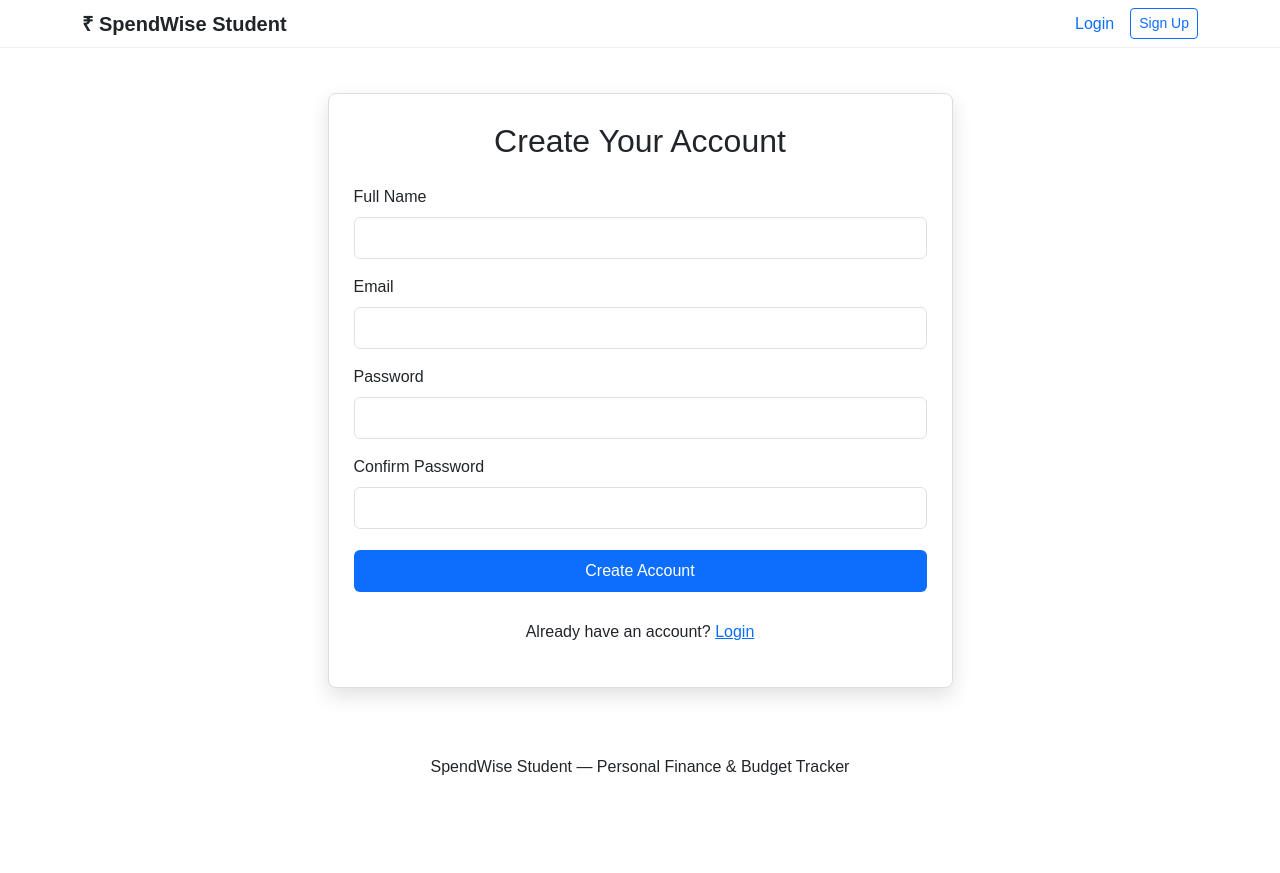
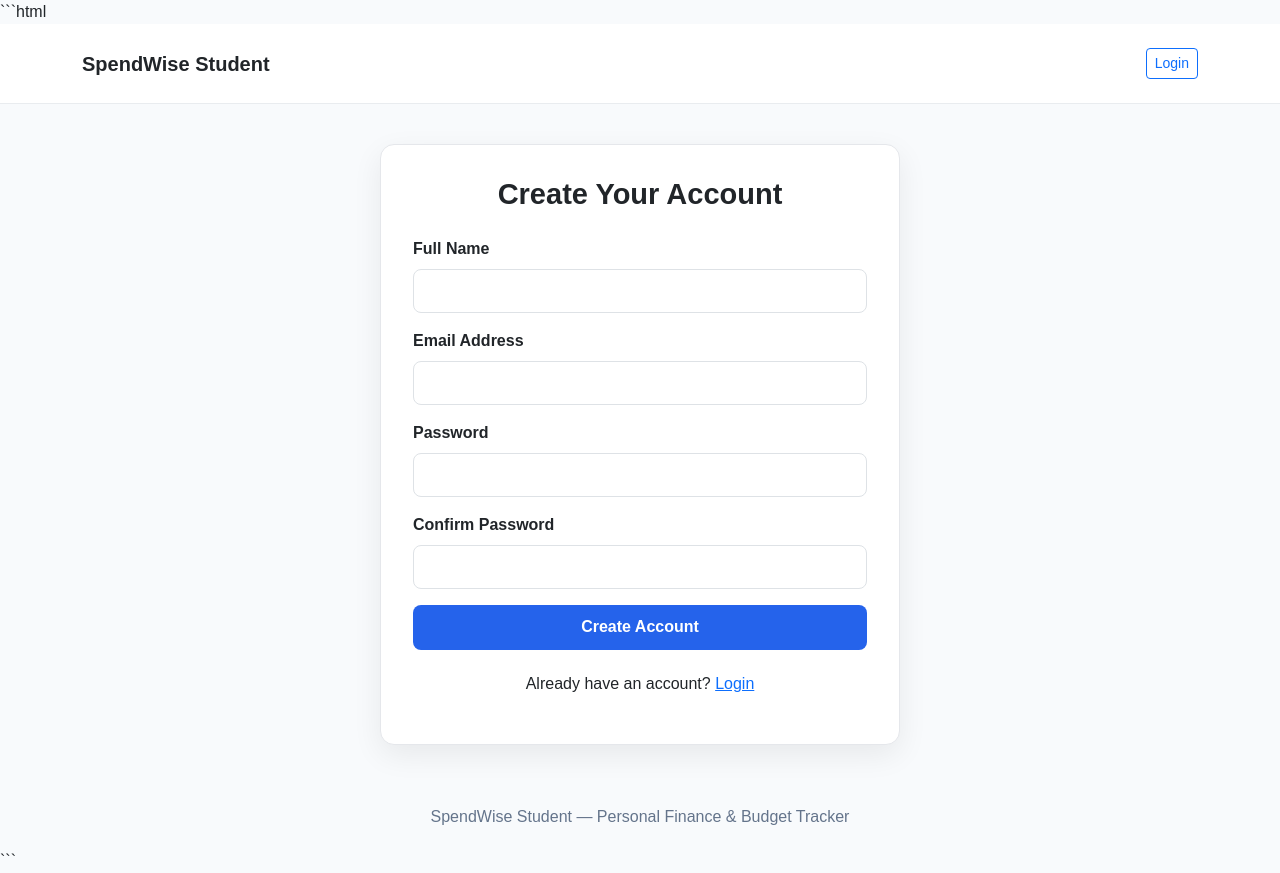
Before and after one commit to manavpathak2404/SpendWise-Student, a Flask app: page /signup in a window 1280 px wide. Before the commit the page ends 775 px from the top, so only its background shows below. Run offline with Flask 3, Linux system fonts and the light colour scheme.

Commit message:
Refactor signup.html for better styling and layout
Updated styles and structure for the signup page, including Bootstrap integration and improved layout.

````diff
--- a/templates/auth/signup.html
+++ b/templates/auth/signup.html
@@ -1,19 +1,15 @@
+```html
 <!DOCTYPE html>
 <html lang="en">
 <head>
     <meta charset="UTF-8">
     <meta name="viewport" content="width=device-width, initial-scale=1.0">
-
     <title>Sign Up | SpendWise Student</title>
-
-    <link
-        href="https://cdn.jsdelivr.net/npm/bootstrap@5.3.3/dist/css/bootstrap.min.css"
-        rel="stylesheet"
-    >
+    <link href="https://cdn.jsdelivr.net/npm/bootstrap@5.3.3/dist/css/bootstrap.min.css" rel="stylesheet">
 
     <style>
         body {
-            background: #ffffff;
+            background: #f8fafc;
             color: #212529;
             font-family: Arial, sans-serif;
             min-height: 100vh;
@@ -22,24 +18,15 @@
         }
 
         .navbar {
-            background: #ffffff;
-            border-bottom: 1px solid #f0f0f0;
+            background: white;
+            border-bottom: 1px solid #e9ecef;
         }
 
         .brand {
             font-size: 20px;
-            font-weight: 600;
+            font-weight: 700;
             color: #212529;
             text-decoration: none;
-        }
-
-        .brand:hover {
-            color: #0d6efd;
-        }
-
-        .nav-link {
-            color: #0d6efd;
-            font-weight: 500;
         }
 
         .signup-container {
@@ -47,244 +34,126 @@
             display: flex;
             align-items: center;
             justify-content: center;
-            padding: 45px 15px;
+            padding: 40px 15px;
         }
 
         .signup-card {
             width: 100%;
-            max-width: 625px;
-            background: #ffffff;
-            padding: 28px 25px;
-            border: 1px solid #dddddd;
-            border-radius: 8px;
-            box-shadow: 0 8px 20px rgba(0, 0, 0, 0.12);
+            max-width: 520px;
+            padding: 32px;
+            background: white;
+            border: 1px solid #e5e7eb;
+            border-radius: 14px;
+            box-shadow: 0 10px 30px rgba(0, 0, 0, 0.07);
         }
 
         .signup-title {
             text-align: center;
-            font-size: 32px;
+            font-size: 29px;
+            font-weight: 700;
             margin-bottom: 25px;
-            font-weight: 500;
         }
 
         .form-label {
-            font-weight: 500;
-            margin-bottom: 8px;
+            font-weight: 600;
         }
 
         .form-control {
-            min-height: 42px;
-            border-radius: 6px;
-        }
-
-        .form-control:focus {
-            border-color: #86b7fe;
-            box-shadow: 0 0 0 0.2rem rgba(13, 110, 253, 0.15);
+            min-height: 44px;
+            border-radius: 8px;
         }
 
         .signup-btn {
             width: 100%;
-            min-height: 42px;
-            background: #0d6efd;
+            min-height: 45px;
+            background: #2563eb;
+            color: white;
             border: none;
-            border-radius: 6px;
-            color: #ffffff;
-            font-weight: 500;
-            margin-top: 5px;
+            border-radius: 8px;
+            font-weight: 600;
         }
 
         .signup-btn:hover {
-            background: #0b5ed7;
+            background: #1d4ed8;
         }
 
         .login-text {
             text-align: center;
-            margin-top: 28px;
-            margin-bottom: 15px;
-        }
-
-        .login-text a {
-            color: #0d6efd;
+            margin-top: 22px;
         }
 
         .footer {
             text-align: center;
-            padding: 22px 12px;
-            color: #212529;
+            padding: 20px;
+            color: #64748b;
         }
 
         @media (max-width: 576px) {
-            .signup-container {
-                padding: 30px 15px;
-            }
-
             .signup-card {
                 padding: 24px 18px;
-            }
-
-            .signup-title {
-                font-size: 27px;
             }
         }
     </style>
 </head>
-
 <body>
 
-    <nav class="navbar navbar-expand-lg">
-        <div class="container">
-            <a class="brand" href="{{ url_for('login') }}">
-                ₹ SpendWise Student
-            </a>
-
-            <div class="d-flex align-items-center gap-3">
-                <a class="nav-link" href="{{ url_for('login') }}">
-                    Login
-                </a>
-
-                <a
-                    class="btn btn-outline-primary btn-sm"
-                    href="{{ url_for('signup') }}"
-                >
-                    Sign Up
-                </a>
-            </div>
+<nav class="navbar">
+    <div class="container py-3 d-flex justify-content-between align-items-center">
+        <a class="brand" href="{{ url_for('login') }}">SpendWise Student</a>
+        <a class="btn btn-outline-primary btn-sm" href="{{ url_for('login') }}">Login</a>
     </div>
 </nav>
 
 <main class="signup-container">
     <div class="signup-card">
-
         <h1 class="signup-title">Create Your Account</h1>
 
         {% with messages = get_flashed_messages(with_categories=true) %}
             {% if messages %}
                 {% for category, message in messages %}
-                        <div
-                            class="alert alert-{{ category }} alert-dismissible fade show"
-                            role="alert"
-                        >
+                    <div class="alert alert-{{ category }}" role="alert">
                         {{ message }}
-                            <button
-                                type="button"
-                                class="btn-close"
-                                data-bs-dismiss="alert"
-                                aria-label="Close"
-                            ></button>
                     </div>
                 {% endfor %}
             {% endif %}
         {% endwith %}
 
-            {% if errors %}
-                <div class="alert alert-danger" role="alert">
-                    Please correct the errors below.
-                </div>
-            {% endif %}
-
         <form method="POST" action="{{ url_for('signup') }}">
-
             <div class="mb-3">
-                    <label for="name" class="form-label">
-                        Full Name
-                    </label>
-
-                    <input
-                        type="text"
-                        class="form-control {% if errors.get('name') %}is-invalid{% endif %}"
-                        id="name"
-                        name="name"
-                        value="{{ values.get('name', '') }}"
-                        maxlength="100"
-                        autocomplete="name"
-                        required
-                    >
-
-                    {% if errors.get('name') %}
-                        <div class="invalid-feedback">
-                            {{ errors.get('name') }}
-                        </div>
-                    {% endif %}
+                <label for="name" class="form-label">Full Name</label>
+                <input type="text" class="form-control" id="name" name="name"
+                       value="{{ values.get('name', '') if values else '' }}"
+                       autocomplete="name" required>
             </div>
 
             <div class="mb-3">
-                    <label for="email" class="form-label">
-                        Email
-                    </label>
-
-                    <input
-                        type="email"
-                        class="form-control {% if errors.get('email') %}is-invalid{% endif %}"
-                        id="email"
-                        name="email"
-                        value="{{ values.get('email', '') }}"
-                        maxlength="150"
-                        autocomplete="email"
-                        required
-                    >
-
-                    {% if errors.get('email') %}
-                        <div class="invalid-feedback">
-                            {{ errors.get('email') }}
-                        </div>
-                    {% endif %}
+                <label for="email" class="form-label">Email Address</label>
+                <input type="email" class="form-control" id="email" name="email"
+                       value="{{ values.get('email', '') if values else '' }}"
+                       autocomplete="email" required>
             </div>
 
             <div class="mb-3">
-                    <label for="password" class="form-label">
-                        Password
-                    </label>
-
-                    <input
-                        type="password"
-                        class="form-control {% if errors.get('password') %}is-invalid{% endif %}"
-                        id="password"
-                        name="password"
-                        minlength="6"
-                        autocomplete="new-password"
-                        required
-                    >
-
-                    {% if errors.get('password') %}
-                        <div class="invalid-feedback">
-                            {{ errors.get('password') }}
-                        </div>
-                    {% endif %}
+                <label for="password" class="form-label">Password</label>
+                <input type="password" class="form-control" id="password"
+                       name="password" minlength="6"
+                       autocomplete="new-password" required>
             </div>
 
             <div class="mb-3">
-                    <label for="confirm_password" class="form-label">
-                        Confirm Password
-                    </label>
-
-                    <input
-                        type="password"
-                        class="form-control {% if errors.get('confirm_password') %}is-invalid{% endif %}"
-                        id="confirm_password"
-                        name="confirm_password"
-                        minlength="6"
-                        autocomplete="new-password"
-                        required
-                    >
-
-                    {% if errors.get('confirm_password') %}
-                        <div class="invalid-feedback">
-                            {{ errors.get('confirm_password') }}
-                        </div>
-                    {% endif %}
+                <label for="confirm_password" class="form-label">Confirm Password</label>
+                <input type="password" class="form-control" id="confirm_password"
+                       name="confirm_password" minlength="6"
+                       autocomplete="new-password" required>
             </div>
 
-                <button type="submit" class="signup-btn">
-                    Create Account
-                </button>
-
+            <button type="submit" class="signup-btn">Create Account</button>
         </form>
 
         <p class="login-text">
             Already have an account?
             <a href="{{ url_for('login') }}">Login</a>
         </p>
-
     </div>
 </main>
 
@@ -293,6 +162,6 @@
 </footer>
 
 <script src="https://cdn.jsdelivr.net/npm/bootstrap@5.3.3/dist/js/bootstrap.bundle.min.js"></script>
-
 </body>
 </html>
+```
````
Lines whose indentation alone changed are shown as unchanged.
